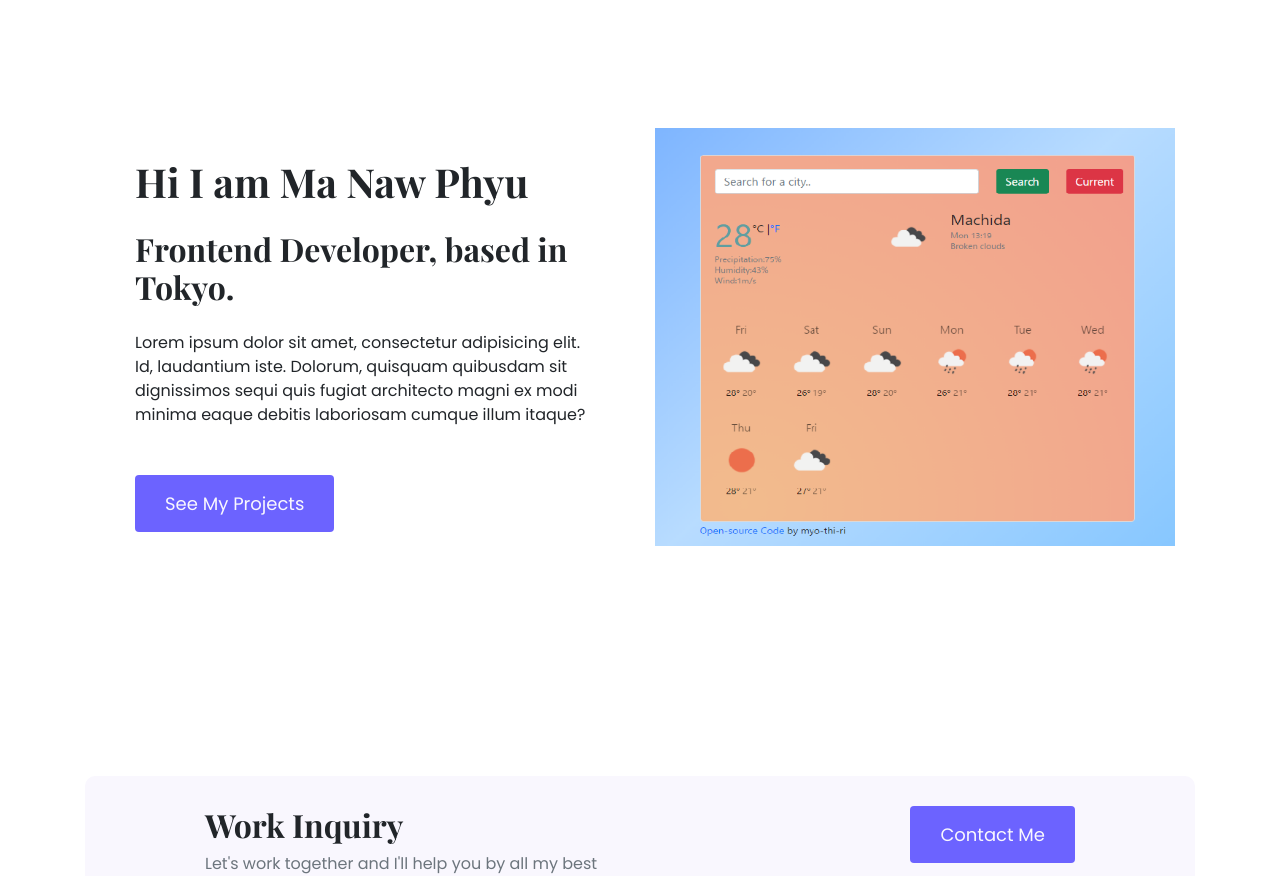
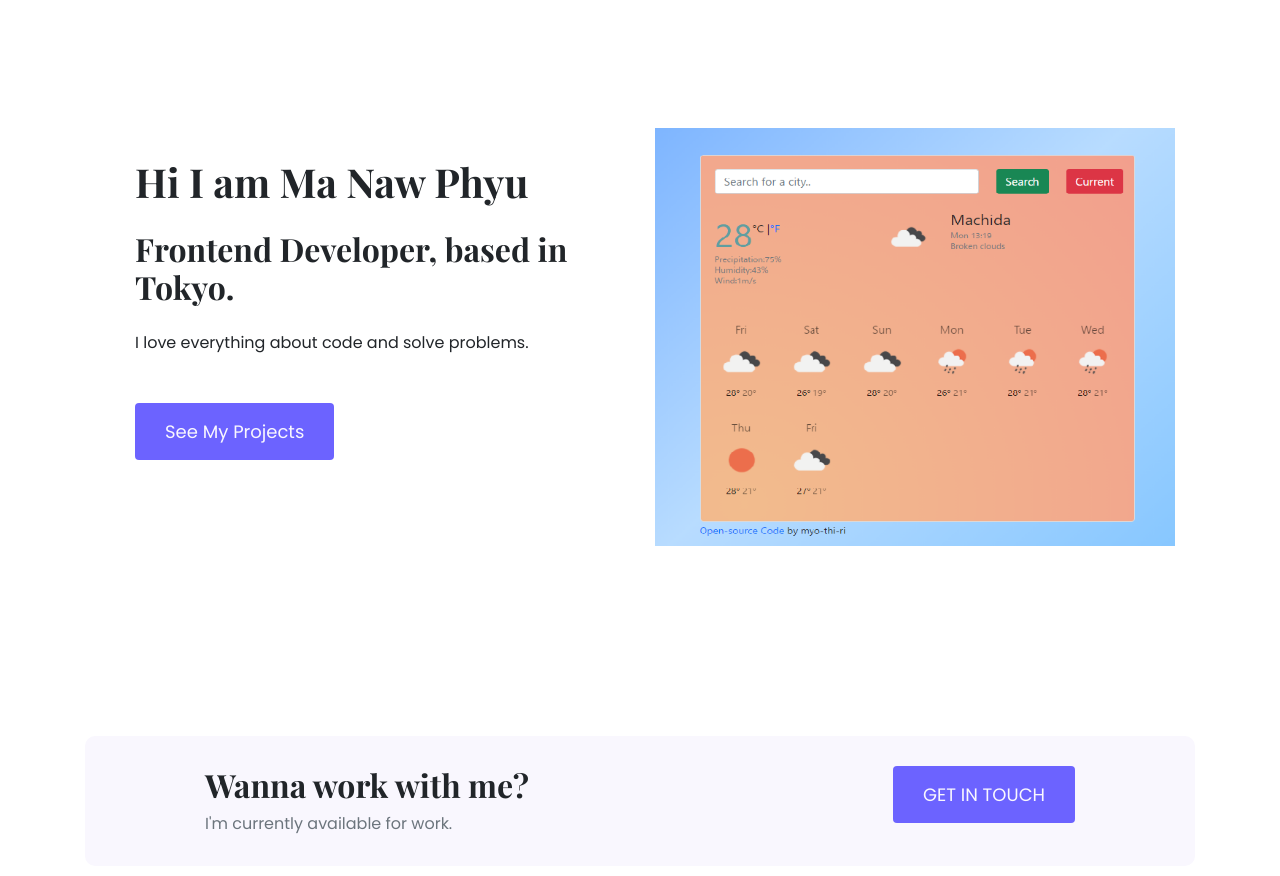
Before and after one commit to myo-thi-ri/RewritingResponsivePortfolio, a plain HTML site: page about.html in a window 1280 px wide. Shown: the part 84-960 px from the top of the page. Drawn offline with nearby package versions, Linux system fonts and the light colour scheme.

Commit message:
Update footer.

```diff
--- a/about.html
+++ b/about.html
@@ -65,10 +65,7 @@
               <h1 class="mb-4">Hi I am Ma Naw Phyu</h1>
               <h2 class="mb-4">Frontend Developer, based in Tokyo.</h2>
               <p class="mb-5">
-                Lorem ipsum dolor sit amet, consectetur adipisicing elit. Id,
-                laudantium iste. Dolorum, quisquam quibusdam sit dignissimos
-                sequi quis fugiat architecto magni ex modi minima eaque debitis
-                laboriosam cumque illum itaque?
+                I love everything about code and solve problems.
               </p>
               <a href="/work.html" class="btn btn-branding mb-4"
                 >See my projects</a
@@ -83,13 +80,11 @@
       <footer>
         <div class="contact-box d-none d-md-flex justify-content-between">
           <div>
-            <h2>Work Inquiry</h2>
-            <p class="text-muted">
-              Let's work together and I'll help you by all my best
-            </p>
+            <h2>Wanna work with me?</h2>
+            <p class="text-muted">I'm currently available for work.</p>
           </div>
           <div>
-            <a href="/contact.html" class="btn btn-branding">Contact me</a>
+            <a href="/contact.html" class="btn btn-branding">GET IN TOUCH</a>
           </div>
         </div>
 
@@ -103,6 +98,8 @@
           <a href=""><i class="fab fa-twitter"></i></a>
           <a href=""><i class="fab fa-instagram-square"></i></a>
         </div>
+
+        <p class="text-center text-muted m-4">Copyright © 2021 | MaNawPhyu</p>
       </footer>
     </div>
   </body>
```
Also changed, not shown: contact.html (+10 -10 lines), index.html (+5 -5 lines), work.html (+6 -6 lines), images/patricia.png (deleted).
